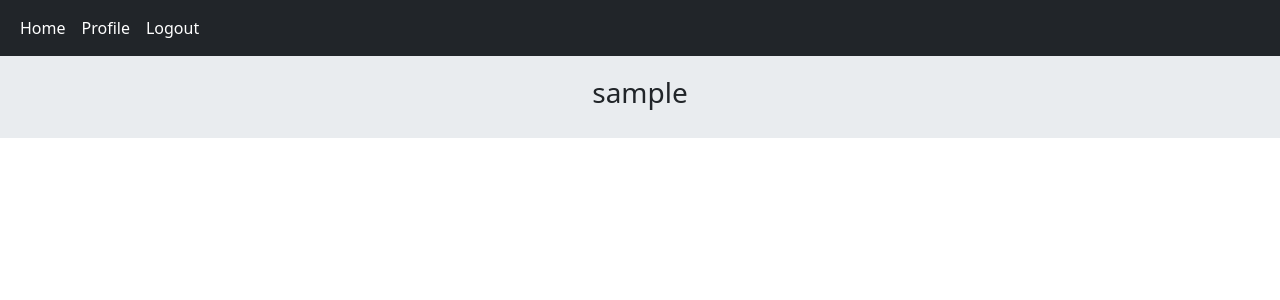
After one commit to Ali-Samaaa/Social-Media, a Django app: page /account/profile/1/ in a window 1280 px wide. The commit adds this page. Shown: the top 300 px of the page. Run offline with Django 5.2, Linux system fonts and the light colour scheme; the visitor is signed in with stand-in values (Sample User, id 1); data comes from the database, SQL or seed files in the repository.

Commit message:
create profile page

```diff
--- /dev/null
+++ b/account/templates/account/profile.html
@@ -0,0 +1,4 @@
+{% extends 'base.html' %}
+{% block content %}
+    <h3 class="text-center">{{ user.username }}</h3>
+{% endblock %}
--- a/account/urls.py
+++ b/account/urls.py
@@ -6,4 +6,5 @@ urlpatterns = [
     path('register/', views.UserRegisterView.as_view(), name='user_register'),
     path('login/', views.UserLoginView.as_view(), name='user_login'),
     path('logout/', views.UserLogoutView.as_view(), name='user_logout'),
+    path('profile/<int:user_id>/', views.UserProfileView.as_view(), name='user_profile'),
 ]
--- a/account/views.py
+++ b/account/views.py
@@ -61,3 +61,9 @@ class UserLogoutView(LoginRequiredMixin, View):
         logout(request)
         messages.success(request, 'your logout successfully', 'success')
         return redirect('home:home')
+
+
+class UserProfileView(LoginRequiredMixin, View):
+    def get(self, request, user_id):
+        user = User.objects.get(pk=user_id)
+        return render(request, 'account/profile.html', {'user': user})
--- a/templates/inc/navbar.html
+++ b/templates/inc/navbar.html
@@ -3,6 +3,7 @@
       <div class="navbar-nav">
           <a class="nav-link active" href="{% url 'home:home' %}">Home</a>
           {% if request.user.is_authenticated %}
+            <a class="nav-link active" href="{% url 'account:user_profile' request.user.id %}">Profile</a>
             <a class="nav-link active" href="{% url 'account:user_logout' %}">Logout</a>
           {% else %}
               <a class="nav-link active" href="{% url 'account:user_register' %}">Register</a>
```
